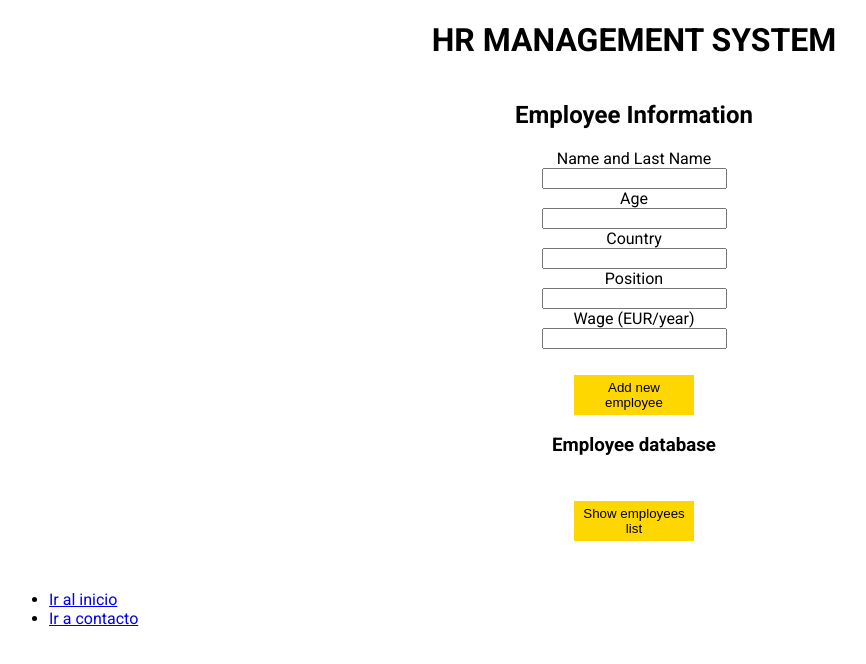
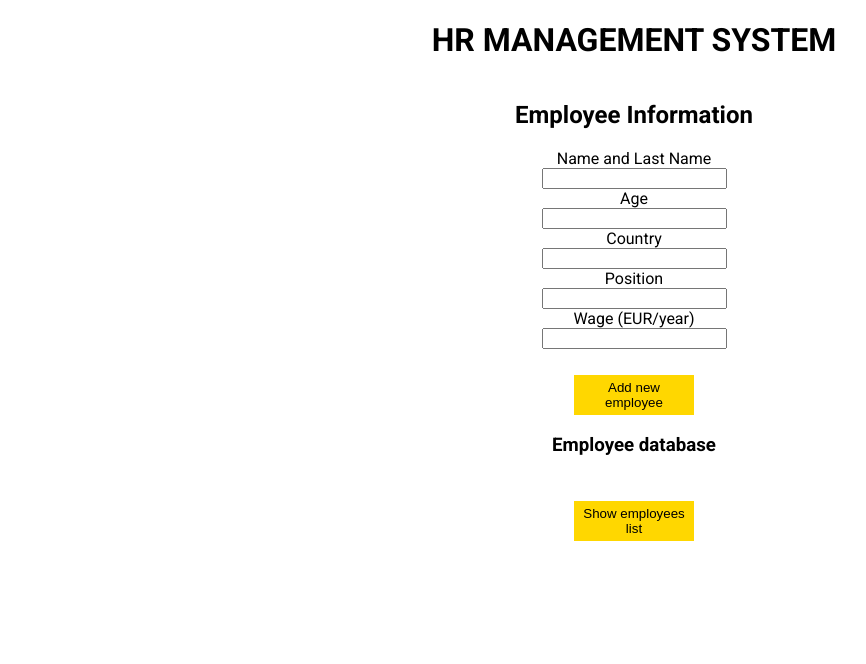
Before and after one commit to Sararid/crud-employeeSystem, a React (Create React App) app in the folder web/: page / in a window 1280 px wide. Shown: the top 664 px of the page, without its empty margins (6-872 px from the left). Built offline with nearby package versions, Linux system fonts and the light colour scheme.

Commit message:
add component header

```diff
--- a/web/src/components/App.js
+++ b/web/src/components/App.js
@@ -3,10 +3,11 @@
 import "../styles/App.scss";
 import { useEffect, useState } from "react";
 //import ls from '../services/localStorage';
-import { Link, NavLink, Switch, useRouteMatch, Route } from "react-router-dom";
-import PropTypes from "prop-types";
 
 import Form from "./Form";
+import Header from "./Header";
+
+
 function App() {
   //constantes
   const [name, setName] = useState("");
@@ -103,6 +104,8 @@ function App() {
     );
   };
 
+  //delete employee from database
+
   const deleteEmployee = (id) => {
     return fetch(`http://localhost:3001/employee/delete/${id}`, {
       method: "DELETE",
@@ -116,49 +119,93 @@ function App() {
     });
   };
 
+  //handle Input of form
   const handleValueInput = (value, id) => {
-    if (id === 'name') {
+    if (id === "name") {
       setName(value);
-    } else if (id === 'age') {
+    } else if (id === "age") {
       setAge(value);
-    } else if (id === 'country') {
+    } else if (id === "country") {
       setCountry(value);
-    } else if (id === 'position') {
+    } else if (id === "position") {
       setPosition(value);
-    } else if (id === 'wage') {
+    } else if (id === "wage") {
       setWage(value);
     }
   };
-
 
   const handleValueUpdate = (ev) => {
     const value = ev.currentTarget.value;
     setNewWage(value);
   };
 
+
   return (
     <>
-      <header className='header'> <h1 className='header__title'> HR MANAGEMENT SYSTEM</h1></header>
+      <Header />
       <main>
         <Form handleValueInput={handleValueInput} addEmployee={addEmployee} />
 
-        <section className='database'><h3>Employee database</h3>
-          <div >
-            <button className='form__showBtn' onClick={getEmployees}>Show employees list</button></div>
+        <section className="database">
+          <h3>Employee database</h3>
+          <div>
+            <button className="form__showBtn" onClick={getEmployees}>
+              Show employees list
+            </button>
+          </div>
           {employeeList.map((val, key) => {
             return (
               <div className="allEmployee">
                 <ul className="allEmployee__list">
                   <li key={key} className="allEmployee__details">
-                    <p>Id employee: <span className="allEmployee__details--value"> {key + 1}</span> </p>
-                    <p> Name employee: <span className="allEmployee__details--value"> {val.name} </span></p>
-                    <p> Age: <span className="allEmployee__details--value"> {val.age}</span></p>
-                    <p> Country: <span className="allEmployee__details--value"> {val.country}</span></p>
-                    <p>Position: <span className="allEmployee__details--value"> {val.position}</span> </p>
-                    <p>Wage: <span className="allEmployee__details--value"> {val.wage} </span></p>
+                    <p>
+                      Id employee:{" "}
+                      <span className="allEmployee__details--value">
+                        {" "}
+                        {key + 1}
+                      </span>{" "}
+                    </p>
+                    <p>
+                      {" "}
+                      Name employee:{" "}
+                      <span className="allEmployee__details--value">
+                        {" "}
+                        {val.name}{" "}
+                      </span>
+                    </p>
+                    <p>
+                      {" "}
+                      Age:{" "}
+                      <span className="allEmployee__details--value">
+                        {" "}
+                        {val.age}
+                      </span>
+                    </p>
+                    <p>
+                      {" "}
+                      Country:{" "}
+                      <span className="allEmployee__details--value">
+                        {" "}
+                        {val.country}
+                      </span>
+                    </p>
+                    <p>
+                      Position:{" "}
+                      <span className="allEmployee__details--value">
+                        {" "}
+                        {val.position}
+                      </span>{" "}
+                    </p>
+                    <p>
+                      Wage:{" "}
+                      <span className="allEmployee__details--value">
+                        {" "}
+                        {val.wage}{" "}
+                      </span>
+                    </p>
                   </li>
                 </ul>
-                <div className='allEmployee__updatedList'>
+                <div className="allEmployee__updatedList">
                   <label htmlFor=""> Update Wage (EUR/year) </label>
                   <input
                     type="text"
@@ -168,33 +215,27 @@ function App() {
                     onChange={handleValueUpdate}
                   />
 
+                  <button
+                    className="allEmployee__updatedList--updateBtn"
+                    onClick={() => updateEmployee(val.id)}
+                  >
+                    Update
+                  </button>
 
-                  <button className='allEmployee__updatedList--updateBtn' onClick={() => updateEmployee(val.id)}>Update</button>
-
-                  <button className='allEmployee__updatedList--updateBtn' onClick={() => deleteEmployee(val.id)}>Delete employee</button></div>
+                  <button
+                    className="allEmployee__updatedList--updateBtn"
+                    onClick={() => deleteEmployee(val.id)}
+                  >
+                    Delete employee
+                  </button>
+                </div>
               </div>
-
             );
           })}
         </section>
       </main>
-      <Route path="/contacto">
-        <h2>
-          Este título solo aparece cuando la usuaria entra en la página de
-          contacto
-        </h2>
-      </Route>
-      <h1></h1>{" "}
-      <nav>
-        <ul>
-          <li>
-            <Link to="/">Ir al inicio</Link>
-          </li>
-          <li>
-            <Link to="/contacto">Ir a contacto</Link>
-          </li>
-        </ul>
-      </nav>
+
+
     </>
   );
 }
--- /dev/null
+++ b/web/src/components/Header.js
@@ -0,0 +1,8 @@
+const Header = () => {
+    return (<header className="header">
+
+        <h1 className="header__title"> HR MANAGEMENT SYSTEM</h1>
+    </header>)
+}
+
+export default Header;
```
Also changed, not shown: 1 other file (tests, documents, lock files or other folders).
